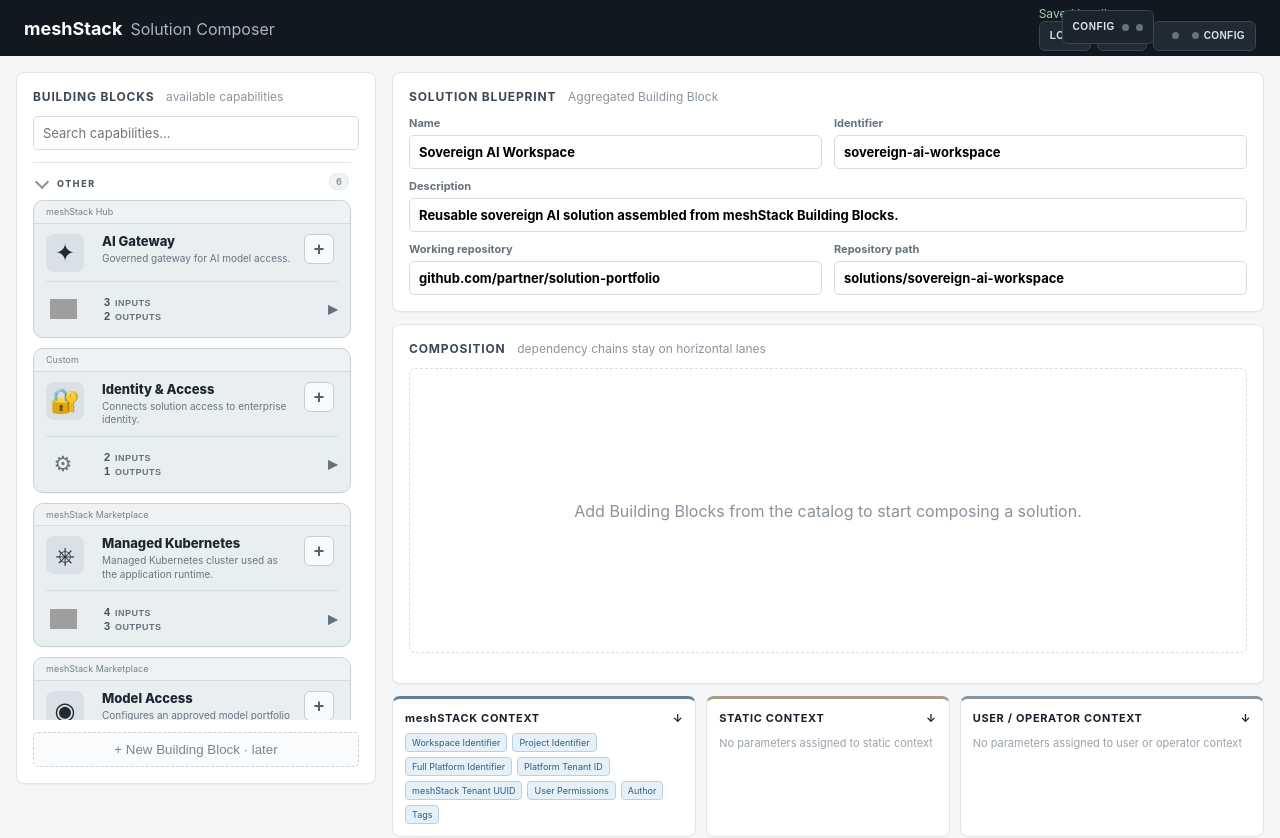
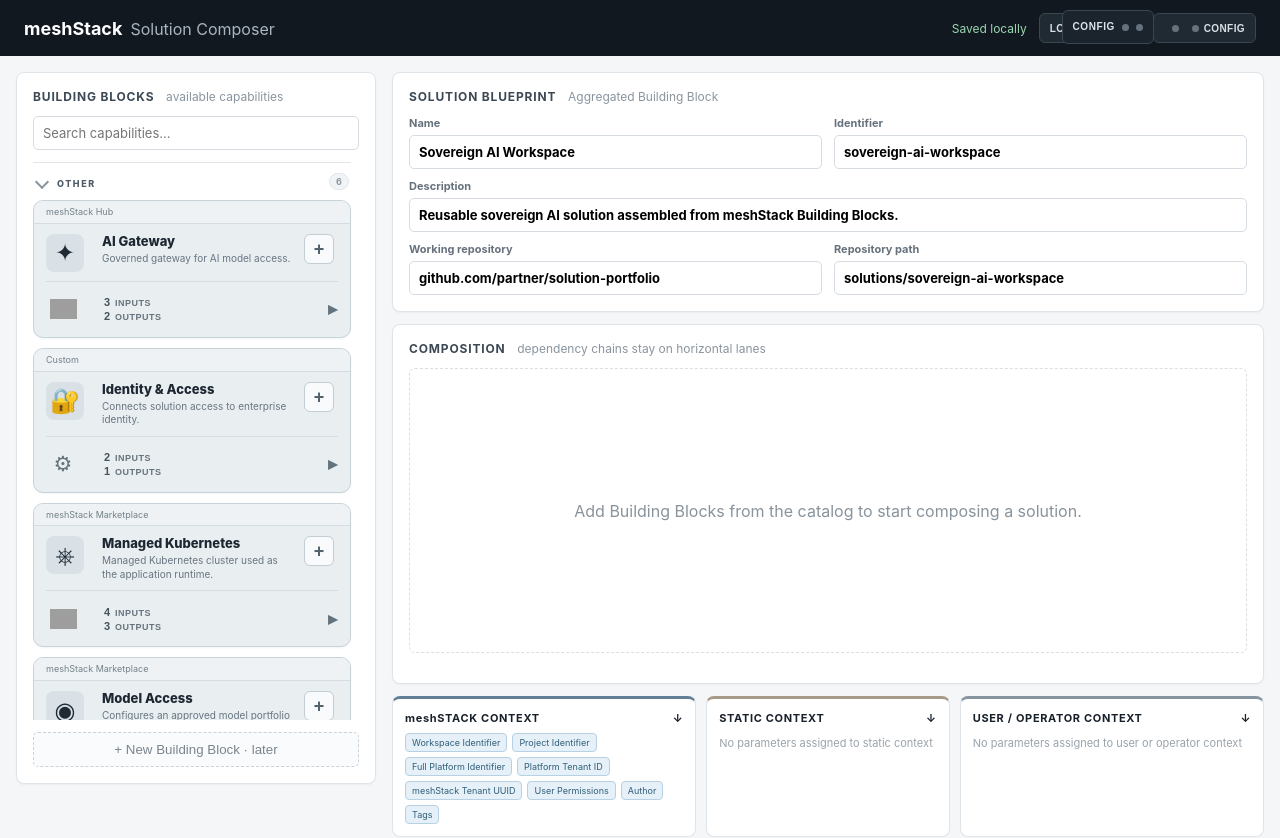
Before and after one commit to meshjoerg/meshstack-solution-composer, an Angular app in the folder frontend/: page / in a window 1280 px wide. Shown: the top 838 px of the page. Built offline with nearby package versions, Linux system fonts and the light colour scheme; grey boxes are pictures that could not be loaded.

Commit message:
Align demo controls in topbar

```diff
--- a/frontend/src/app/app.component.css
+++ b/frontend/src/app/app.component.css
@@ -1,3 +1,9 @@
+.topbar-right {
+  display: flex;
+  align-items: center;
+  gap: 12px;
+}
+
 .workspace {
   grid-template-columns: 360px minmax(760px, 1fr);
 }
```
